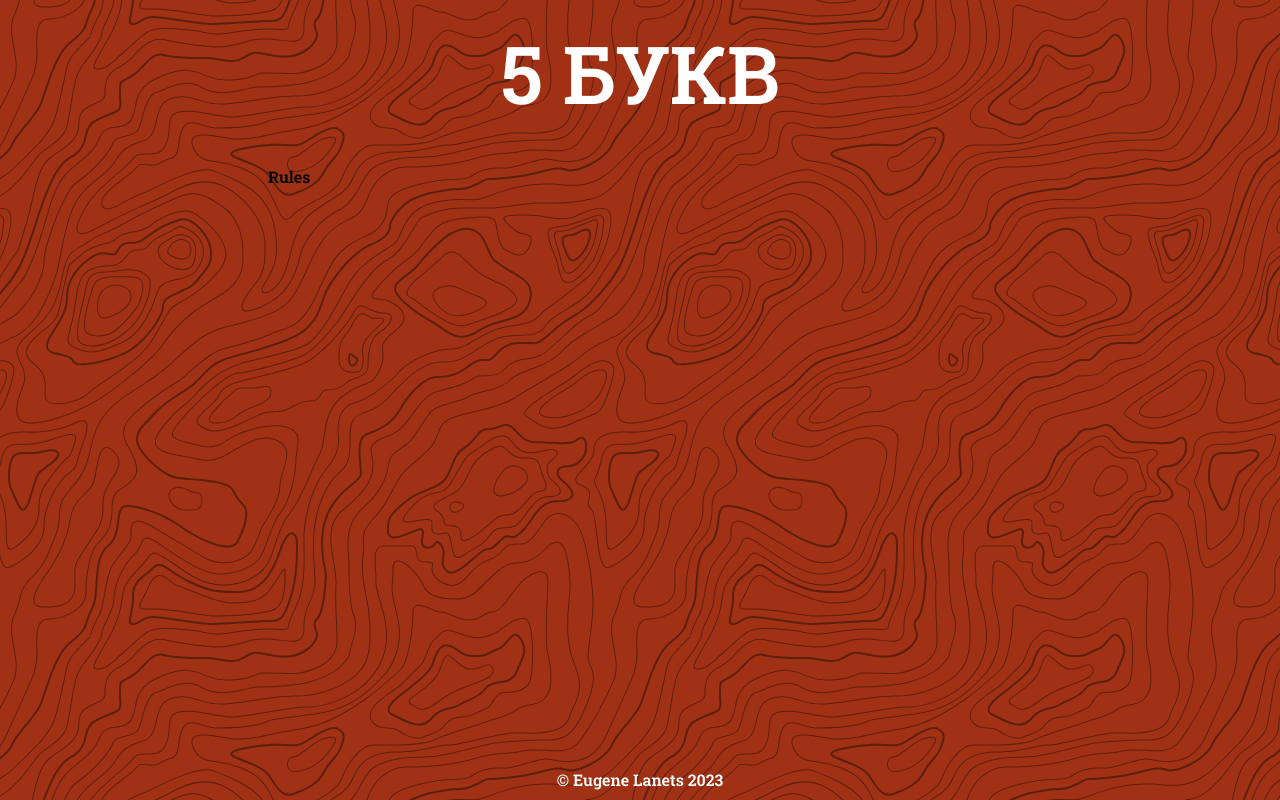
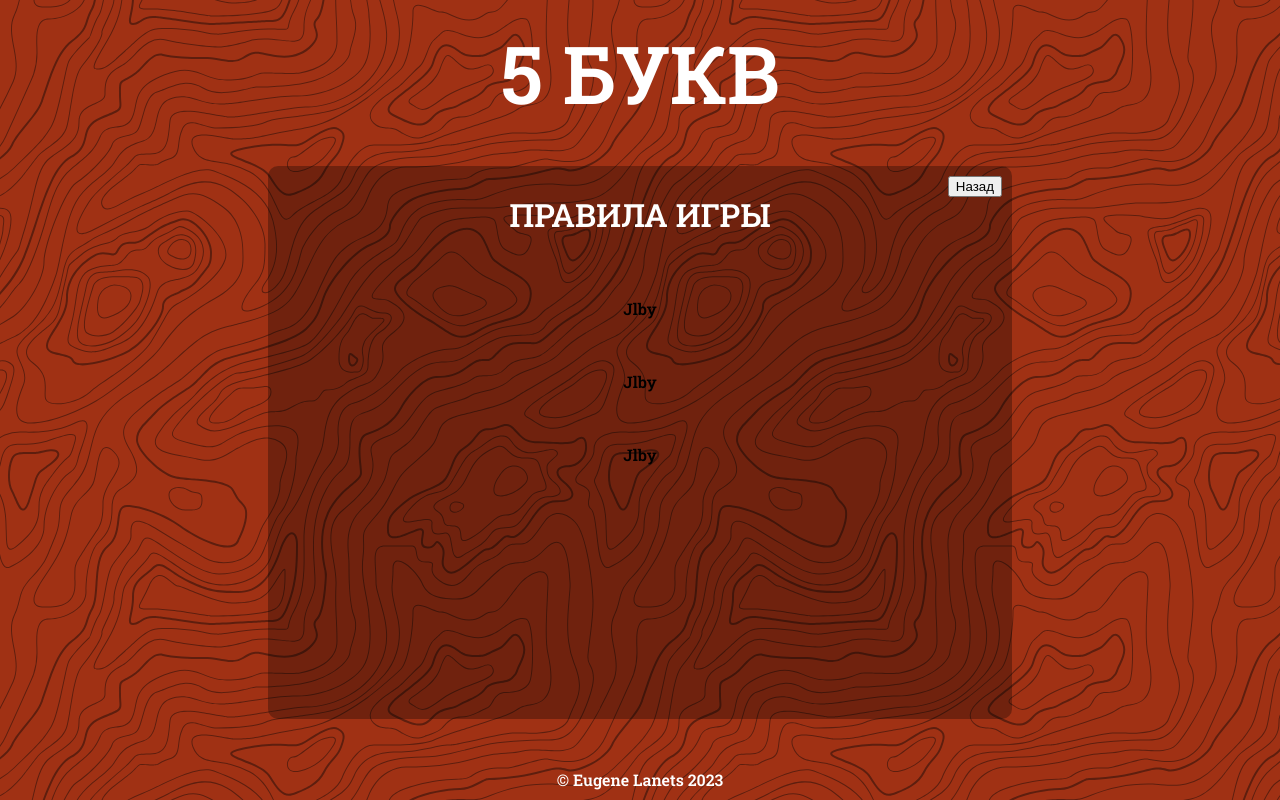
Before and after one commit to EugeneLanets/wordle, a React (Vite) app: page /rules in a window 1280 px wide. Built offline with nearby package versions, Linux system fonts and the light colour scheme.

Commit message:
feat: add router, add TextScreen component

```diff
--- a/router.tsx
+++ b/router.tsx
@@ -1,20 +1,20 @@
-import { createBrowserRouter, RouterProvider } from "react-router-dom";
-import App from "./src/App";
-import React from "react";
-import StartScreen from "./src/components/StartScreen";
-import Rules from "./src/components/Rules";
+import { createBrowserRouter, RouterProvider } from 'react-router-dom';
+import App from './src/App';
+import React from 'react';
+import StartScreen from './src/components/StartScreen';
+import Rules from './src/components/Rules';
 
 const router = createBrowserRouter([
   {
-    path: "/",
+    path: '/',
     element: <App />,
     children: [
       {
-        path: "",
+        index: true,
         element: <StartScreen />,
       },
       {
-        path: "rules",
+        path: 'rules',
         element: <Rules />,
       },
     ],
--- a/src/components/Rules/Rules.tsx
+++ b/src/components/Rules/Rules.tsx
@@ -1,7 +1,12 @@
 import './Rules.css';
+import TextScreen from '../TextScreen';
 
 const Rules = () => (
-  <div className="rules">Rules</div>
+  <TextScreen title={'Правила игры'}>
+    <p>Jlby</p>
+    <p>Jlby</p>
+    <p>Jlby</p>
+  </TextScreen>
 );
 
 export default Rules;
--- /dev/null
+++ b/src/components/TextScreen/TextScreen.css
@@ -0,0 +1,21 @@
+.textScreen {
+  display: flex;
+  position: relative;
+  flex-direction: column;
+  align-items: center;
+  gap: 20px;
+  border-radius: 10px;
+  background-color: rgba(0, 0, 0, 0.3);
+}
+
+.textScreen__title {
+  color: white;
+  font-size: 2rem;
+  text-transform: uppercase;
+}
+
+.textScreen__close-button {
+  position: absolute;
+  top: 10px;
+  right: 10px;
+}
--- /dev/null
+++ b/src/components/TextScreen/TextScreen.tsx
@@ -0,0 +1,31 @@
+import './TextScreen.css';
+import { PropsWithChildren } from 'react';
+import { useNavigate } from 'react-router';
+
+interface ITextScreenProps {
+  title: string;
+}
+
+const TextScreen = ({
+  title,
+  children,
+}: PropsWithChildren<ITextScreenProps>) => {
+  const navigate = useNavigate();
+  return (
+    <div className='textScreen'>
+      <h2 className='textScreen__title'>{title}</h2>
+      {children}
+      <button
+        type='button'
+        className='textScreen__close-button'
+        onClick={() => {
+          navigate(-1);
+        }}
+      >
+        Назад
+      </button>
+    </div>
+  );
+};
+
+export default TextScreen;
--- /dev/null
+++ b/src/components/TextScreen/index.ts
@@ -0,0 +1,3 @@
+import TextScreen from './TextScreen';
+
+export default TextScreen;
```
